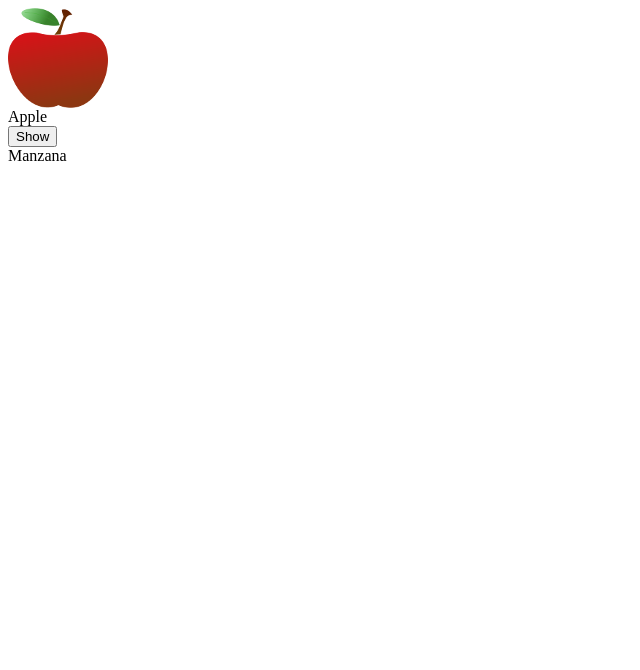
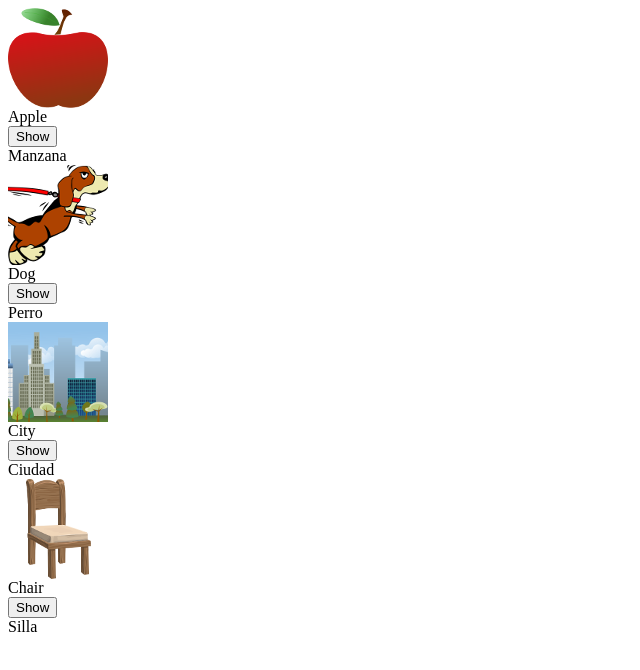
Before and after one commit to jsmartdev/Zenva-Flashcards, a plain HTML site: page index.html in a window 1280 px wide. Shown: the whole page, without its empty margins (0-640 px from the left). Drawn offline with Linux system fonts and the light colour scheme.

Commit message:
Complete Webpage Backbone

```diff
--- a/index.html
+++ b/index.html
@@ -3,9 +3,27 @@
     <div class= "container">
         <div class="card">
             <div><img src="Images/apple.png"></div>
-            <div>Apple</div>
-            <button>Show</button>
-            <div>Manzana</div>
+            <div class="card-english">Apple</div>
+            <button class="card-button">Show</button>
+            <div class="card-spanish">Manzana</div>
+        </div>
+        <div class="card">
+            <div><img src="Images/dog.png"></div>
+            <div class="card-english">Dog</div>
+            <button class="card-button">Show</button>
+            <div class="card-spanish">Perro</div>
+        </div>
+        <div class="card">
+            <div><img src="Images/city.png"></div>
+            <div class="card-english">City</div>
+            <button class="card-button">Show</button>
+            <div class="card-spanish">Ciudad</div>
+        </div>
+        <div class="card">
+            <div><img src="Images/chair.png"></div>
+            <div class="card-english">Chair</div>
+            <button class="card-button">Show</button>
+            <div class="card-spanish">Silla</div>
         </div>
     </div>
 </body>
```
